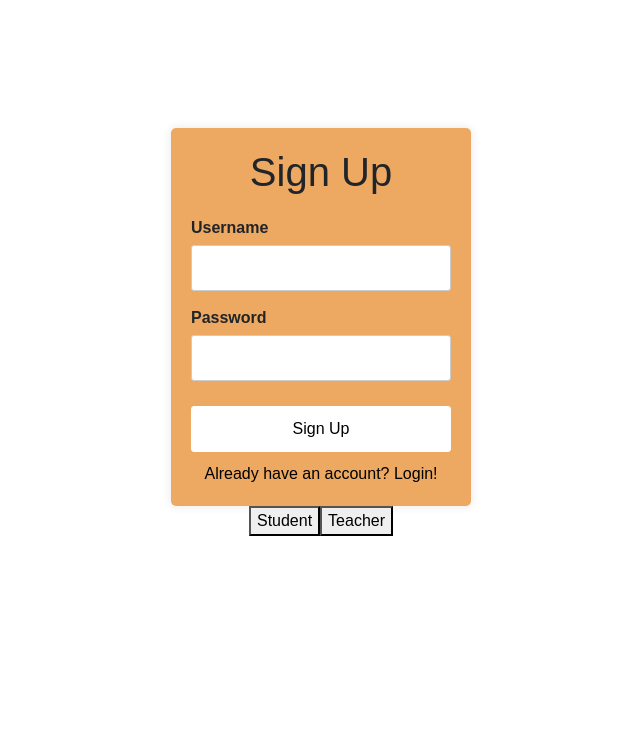
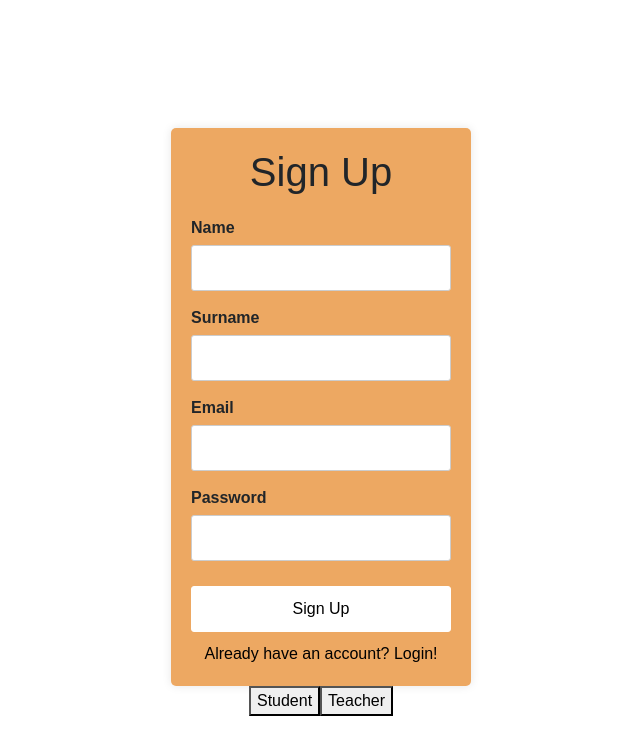
Before and after one commit to dyzioq/moodle-clone-frontend, a React (Vite) app: page /signup in a window 1280 px wide. Shown: the top 754 px of the page, without its empty margins (319-959 px from the left). Built offline with nearby package versions, Linux system fonts and the light colour scheme.

Commit message:
added admin page (doesnt work with database yet), updated sign in page

```diff
--- a/src/App.tsx
+++ b/src/App.tsx
@@ -7,6 +7,7 @@ import LoginPage from "./pages/loginPage/LoginPage.tsx";
 import TeacherRepoPage from "./pages/teacherRepoPage/TeacherRepoPage.tsx";
 import StudentRepoPage from "./pages/studentRepoPage/StudentRepoPage.tsx";
 import SignUpPage from "./pages/signUpPage/SignUpPage.tsx";
+import AdminPage from "./pages/adminPage/AdminPage.tsx";
 
 function App() {
   return (
@@ -19,6 +20,7 @@ function App() {
         <Route path="/teacher/repo" element={<TeacherRepoPage />} />
         <Route path="/student/repo" element={<StudentRepoPage />} />
         <Route path="/signup" element={<SignUpPage />} />
+        <Route path="/admin" element={<AdminPage />} />
       </Routes>
     </BrowserRouter>
   );
--- /dev/null
+++ b/src/pages/adminPage/AdminPage.tsx
@@ -0,0 +1,98 @@
+import styles from "../teacherRepoPage/TeacherRepoPage.module.scss";
+import Header from "../../components/header/Header";
+import { useState } from "react";
+import { useLocation, useNavigate } from "react-router-dom";
+import { Modal, Form, Button } from "react-bootstrap";
+
+export default function AdminPage() {
+  const navigate = useNavigate();
+
+  const [showAdd, setShowAdd] = useState(false);
+  const [showEdit, setShowEdit] = useState(false);
+
+  const handleCloseAdd = () => setShowAdd(false);
+  const handleCloseEdit = () => setShowEdit(false);
+  const handleShowEdit = () => setShowEdit(true);
+
+  var list = [
+    { name: "Adam", surname: "Kowalksi" },
+    { name: "Pawel ", surname: "Jakis" },
+    { name: "Bartek ", surname: "Nowak" },
+    { name: "Michal", surname: "Piotrowski" },
+  ];
+
+  return (
+    <>
+      <Modal show={showEdit} onHide={handleCloseEdit}>
+        <Modal.Header closeButton>
+          <Modal.Title>Edit Role</Modal.Title>
+        </Modal.Header>
+        <Modal.Body>
+          <Form>
+            <Form.Group className="mb-3" controlId="exampleForm.ControlInput1">
+              <Form.Label>Select Role</Form.Label>
+              <p>
+                <a
+                  href=""
+                  role="button"
+                  className="btn btn-secondary popover-test mr-5 my-1"
+                  title="Popover title"
+                  onClick={() => {
+                    "dac tutaj funkcje zmiany roli na studenta - konczy sie na handle closeedit";
+                    handleCloseEdit();
+                  }}
+                >
+                  Student
+                </a>
+
+                <a
+                  href=""
+                  role="button"
+                  className="btn btn-secondary popover-test my-1"
+                  title="Popover title"
+                  onClick={() => {
+                    "dac tutaj funkcje zmiany roli na studenta - konczy sie na handle closeedit";
+                    handleCloseEdit();
+                  }}
+                >
+                  Teacher
+                </a>
+              </p>
+            </Form.Group>
+            <Form.Group
+              className="mb-3"
+              controlId="exampleForm.ControlTextarea1"
+            ></Form.Group>
+          </Form>
+        </Modal.Body>
+        <Modal.Footer>
+          <button onClick={handleCloseEdit}>Close</button>
+        </Modal.Footer>
+      </Modal>
+
+      <Header />
+      <div className={styles.repo}>
+        <div className={styles.repo__header}>
+          <h1>List of Users</h1>
+        </div>
+        <ul className={styles.tasks__list}>
+          {list.map((el, index) => (
+            <li key={index} className={styles.task}>
+              <div className={styles.task__header}>
+                <h2>
+                  {el.name} {el.surname}
+                </h2>
+                <button
+                  className={styles["cbtn--task"]}
+                  onClick={handleShowEdit}
+                >
+                  Edit Role
+                </button>
+              </div>
+            </li>
+          ))}
+        </ul>
+      </div>
+    </>
+  );
+}
--- a/src/pages/loginPage/LoginPage.tsx
+++ b/src/pages/loginPage/LoginPage.tsx
@@ -42,6 +42,7 @@ export default function LoginPage() {
 
       const result = await response.json();
       console.log("Success:", result);
+
       navigate("/student");
     } catch (error) {
       console.error("Error:", error);
@@ -54,13 +55,13 @@ export default function LoginPage() {
         <h1>Login</h1>
         <form onSubmit={handleSubmit}>
           <div>
-            <label htmlFor="username">Username</label>
+            <label htmlFor="email">Email</label>
             <input
               value={inputEmail}
               onChange={(e) => setInputEmail(e.target.value)}
               type="text"
-              id="username"
-              name="username"
+              id="email"
+              name="email"
               required
             />
           </div>
@@ -83,6 +84,7 @@ export default function LoginPage() {
       </div>
       <button onClick={() => navigate("/student")}>Student</button>
       <button onClick={() => navigate("/teacher")}>Teacher</button>
+      <button onClick={() => navigate("/admin")}>Admin</button>
       <ToastContainer />
     </>
   );
--- a/src/pages/signUpPage/SignUpPage.tsx
+++ b/src/pages/signUpPage/SignUpPage.tsx
@@ -7,10 +7,18 @@ import "react-toastify/dist/ReactToastify.css";
 export default function SignUpPage() {
   const navigate = useNavigate();
 
+  const [inputName, setInputName] = useState<string>("");
+  const [inputSurname, setInputSurname] = useState<string>("");
+
   const [inputEmail, setInputEmail] = useState<string>("");
   const [inputPassword, setInputPassword] = useState<string>("");
 
-  async function addUser(email: string, password: string) {
+  async function addUser(
+    name: string,
+    surname: string,
+    email: string,
+    password: string
+  ) {
     try {
       const response = await fetch("https://localhost:7066/register", {
         method: "POST",
@@ -18,6 +26,8 @@ export default function SignUpPage() {
           "Content-Type": "application/json",
         },
         body: JSON.stringify({
+          name: name,
+          surname: surname,
           email: email,
           password: password,
         }),
@@ -42,7 +52,7 @@ export default function SignUpPage() {
     // Dodaj logikę obsługi formularza tutaj
     console.log("Form submitted");
 
-    addUser(inputEmail, inputPassword);
+    addUser(inputName, inputSurname, inputEmail, inputPassword);
     //navigate("/student");
   };
 
@@ -52,16 +62,41 @@ export default function SignUpPage() {
         <h1>Sign Up</h1>
         <form onSubmit={handleSubmit}>
           <div>
-            <label htmlFor="username">Username</label>
+            <label htmlFor="name">Name</label>
+            <input
+              value={inputName}
+              onChange={(e) => setInputName(e.target.value)}
+              type="text"
+              id="name"
+              name="name"
+              required
+            />
+          </div>
+
+          <div>
+            <label htmlFor="surname">Surname</label>
+            <input
+              value={inputSurname}
+              onChange={(e) => setInputSurname(e.target.value)}
+              type="text"
+              id="surname"
+              name="surname"
+              required
+            />
+          </div>
+
+          <div>
+            <label htmlFor="email">Email</label>
             <input
               value={inputEmail}
               onChange={(e) => setInputEmail(e.target.value)}
               type="text"
-              id="username"
-              name="username"
+              id="email"
+              name="email"
               required
             />
           </div>
+
           <div>
             <label htmlFor="password">Password</label>
             <input
```
Also changed, not shown: src/components/header/HeaderLogo.tsx (added, +13 -0 lines).
